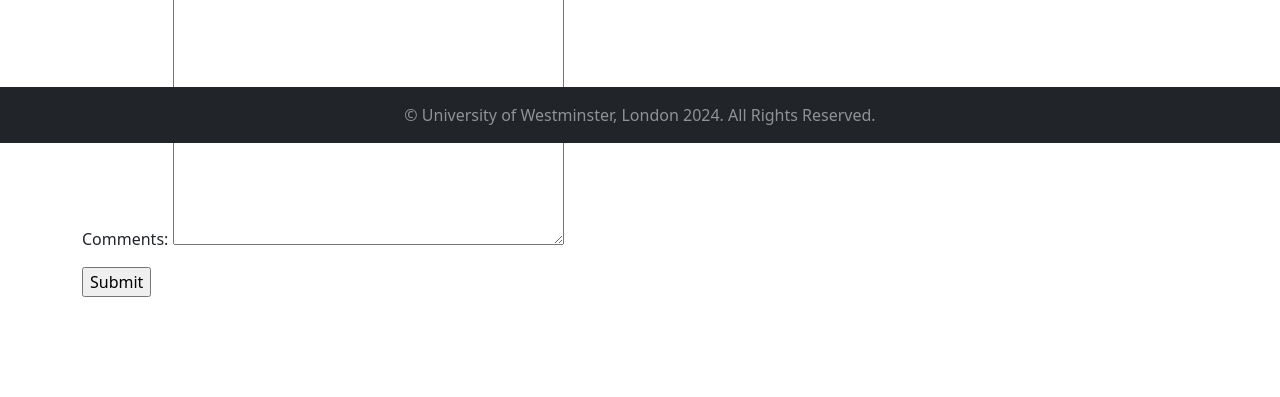
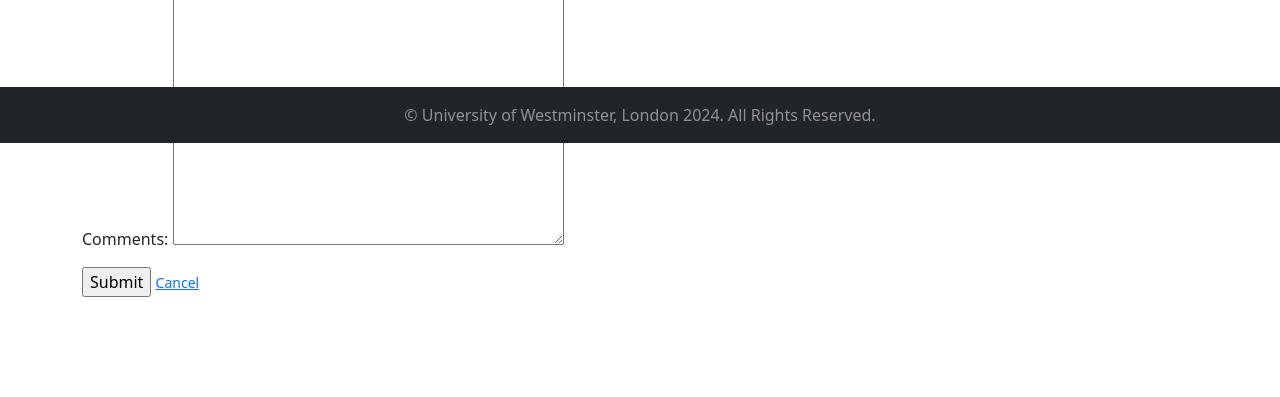
Before and after one commit to Ernew333/groupH, a Django app: page /createitem/ in a window 1280 px wide. Shown: the part 657-1054 px from the top of the page. Run offline with Django 5.2, Linux system fonts and the light colour scheme; some libraries are stand-ins or nearby versions.

Commit message:
Added cancel to form incase they want to return back to manage item page

```diff
--- a/inventories/templates/inventories/item_form.html
+++ b/inventories/templates/inventories/item_form.html
@@ -10,6 +10,9 @@
         {% csrf_token %}<!--Token is always needewith POST for security -->
         {{form.as_p}}<!--Displays the form which uses .as_p allowing to use a structure which flows down-->
         <input type="submit" value="Submit"/><!--Submit button-->
+        <small>
+            <a href="{% url 'inventories:manageitem' %}">Cancel</a><!--Link to return back to the main page when they press cancel-->
+        </small>
     </form>
 </div>
 
```
